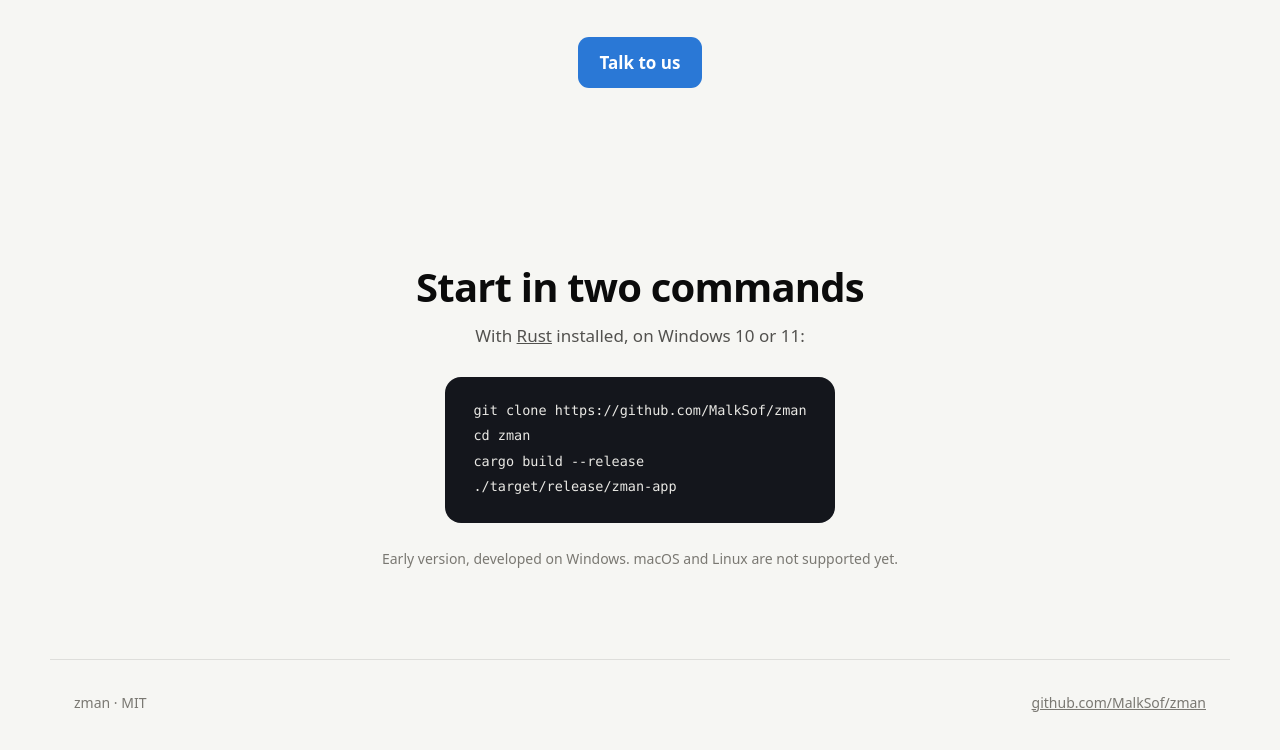
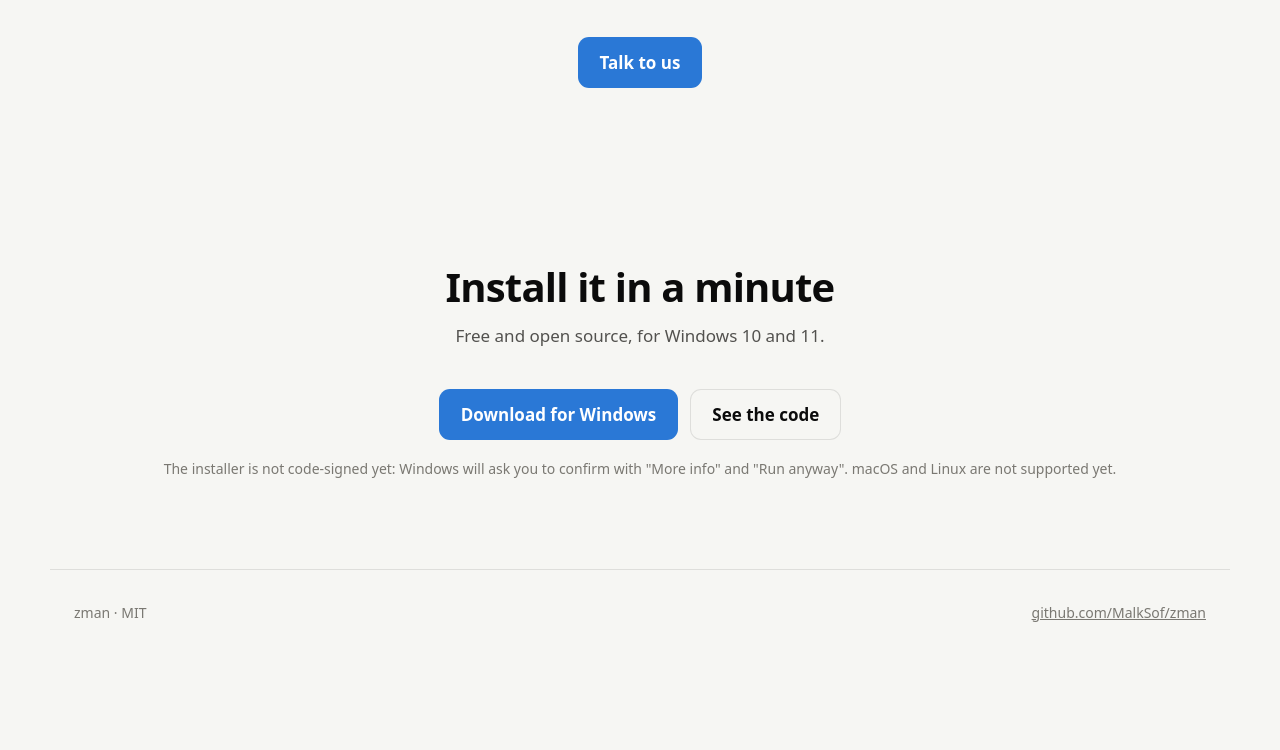
Before and after one commit to MalkSof/zman, a browser extension: page docs/index.html in a window 1280 px wide. Shown: the part 4521-5271 px from the top of the page. After the commit the page ends 5193 px from the top, so only its background shows below. Drawn offline with Linux system fonts and the light colour scheme.

Commit message:
Website: download button for the Windows installer
Co-Authored-By: Claude Fable 5.2 <noreply@anthropic.com>

```diff
--- a/docs/index.html
+++ b/docs/index.html
@@ -38,7 +38,7 @@
         <span lang="es">zman registra en silencio qué apps y sitios usás y por cuánto tiempo. Sin cronómetros ni botones. Tus datos quedan en tu computadora, y tu asistente de IA puede responder preguntas sobre ellos en lenguaje natural.</span>
       </p>
       <div class="cta">
-        <a class="btn" href="https://github.com/MalkSof/zman#quick-start">
+        <a class="btn" href="#download">
           <span lang="en">Get zman</span><span lang="es">Conseguir zman</span>
         </a>
         <a class="btn ghost" href="#demo">
@@ -193,14 +193,18 @@
       </div>
     </section>
 
-    <section class="start">
-      <h2><span lang="en">Start in two commands</span><span lang="es">Empezá con dos comandos</span></h2>
-      <p class="section-lead"><span lang="en">With <a href="https://rustup.rs">Rust</a> installed, on Windows 10 or 11:</span><span lang="es">Con <a href="https://rustup.rs">Rust</a> instalado, en Windows 10 u 11:</span></p>
-      <pre><code>git clone https://github.com/MalkSof/zman
-cd zman
-cargo build --release
-./target/release/zman-app</code></pre>
-      <p class="small-note"><span lang="en">Early version, developed on Windows. macOS and Linux are not supported yet.</span><span lang="es">Versión temprana, desarrollada en Windows. macOS y Linux todavía no están soportados.</span></p>
+    <section class="start" id="download">
+      <h2><span lang="en">Install it in a minute</span><span lang="es">Instalalo en un minuto</span></h2>
+      <p class="section-lead"><span lang="en">Free and open source, for Windows 10 and 11.</span><span lang="es">Gratis y open source, para Windows 10 y 11.</span></p>
+      <div class="cta center">
+        <a class="btn" href="https://github.com/MalkSof/zman/releases/latest">
+          <span lang="en">Download for Windows</span><span lang="es">Descargar para Windows</span>
+        </a>
+        <a class="btn ghost" href="https://github.com/MalkSof/zman">
+          <span lang="en">See the code</span><span lang="es">Ver el código</span>
+        </a>
+      </div>
+      <p class="small-note"><span lang="en">The installer is not code-signed yet: Windows will ask you to confirm with "More info" and "Run anyway". macOS and Linux are not supported yet.</span><span lang="es">El instalador todavía no está firmado: Windows te va a pedir confirmar con "Más información" y "Ejecutar de todas formas". macOS y Linux todavía no están soportados.</span></p>
     </section>
   </main>
 
```
